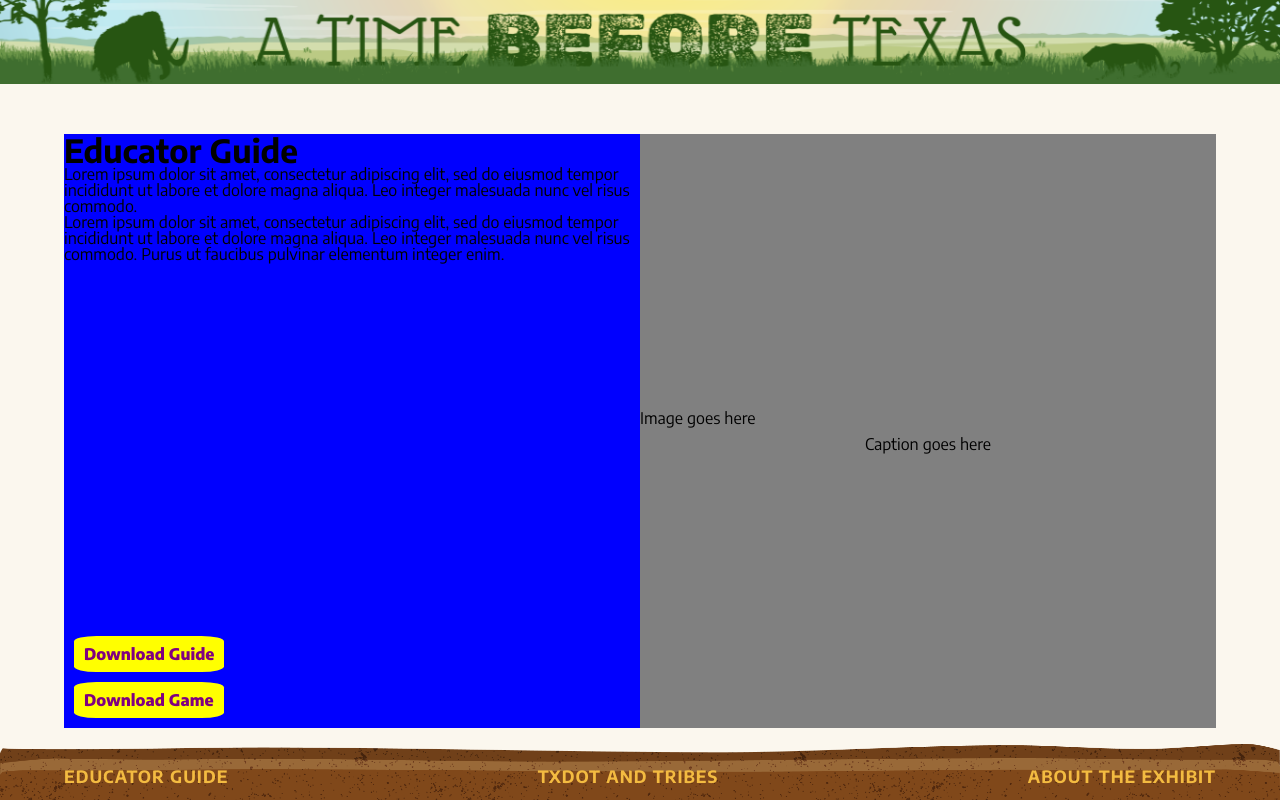
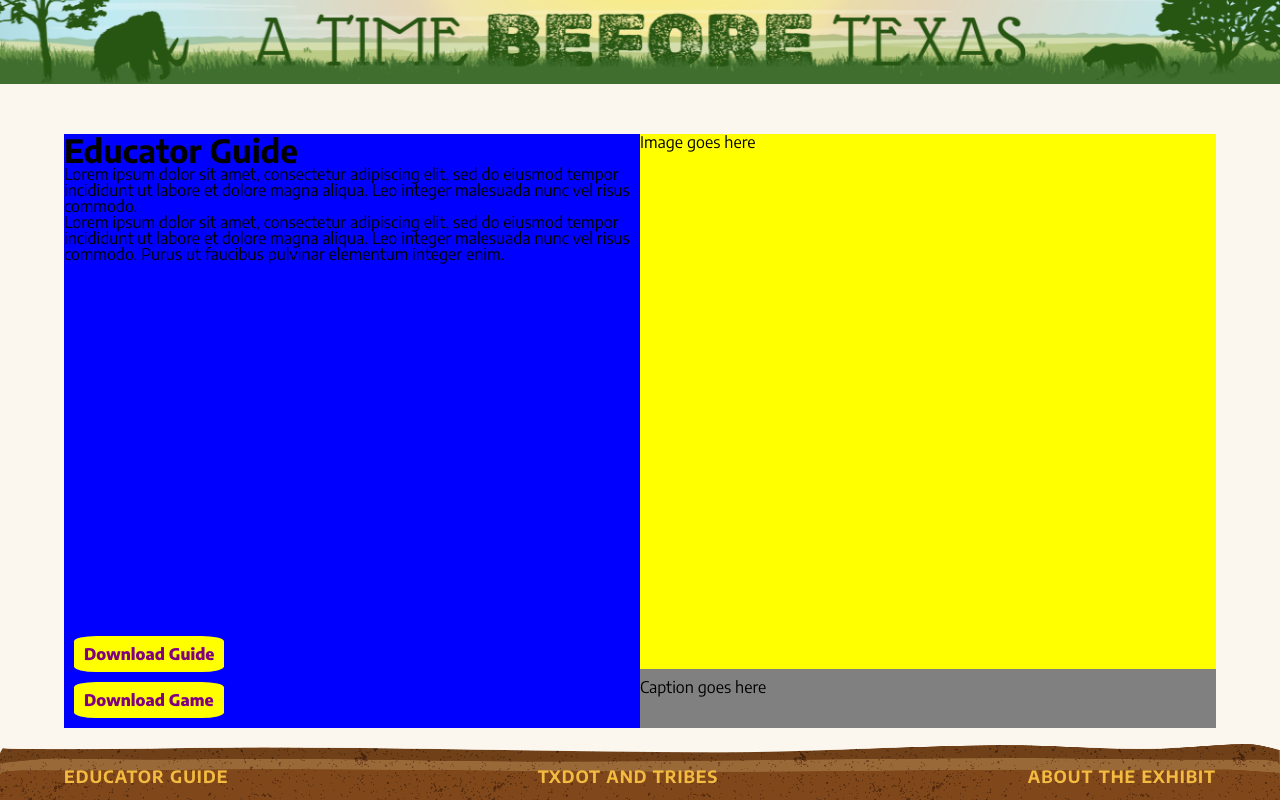
Before and after one commit to scottdickerson/paleoindian-site, a Next.js app: page /educator-guide in a window 1280 px wide. Built offline with nearby package versions, Linux system fonts and the light colour scheme; a web font is replaced by a local one.

Commit message:
a little closer

```diff
--- a/src/styles/EducatorGuide.module.scss
+++ b/src/styles/EducatorGuide.module.scss
@@ -13,8 +13,6 @@
   flex: 1;
   display: flex;
   flex-direction: column;
-  justify-content: center;
-  align-items: center;
 }
 
 .leftColumn {
@@ -26,13 +24,13 @@
 }
 
 .image {
+  background-color: yellow;
   width: 100%;
-  height: auto;
+  min-height: 90%;
 }
 
 .caption {
   margin-top: 10px;
-  text-align: center;
 }
 
 .buttonWrapper {
```
